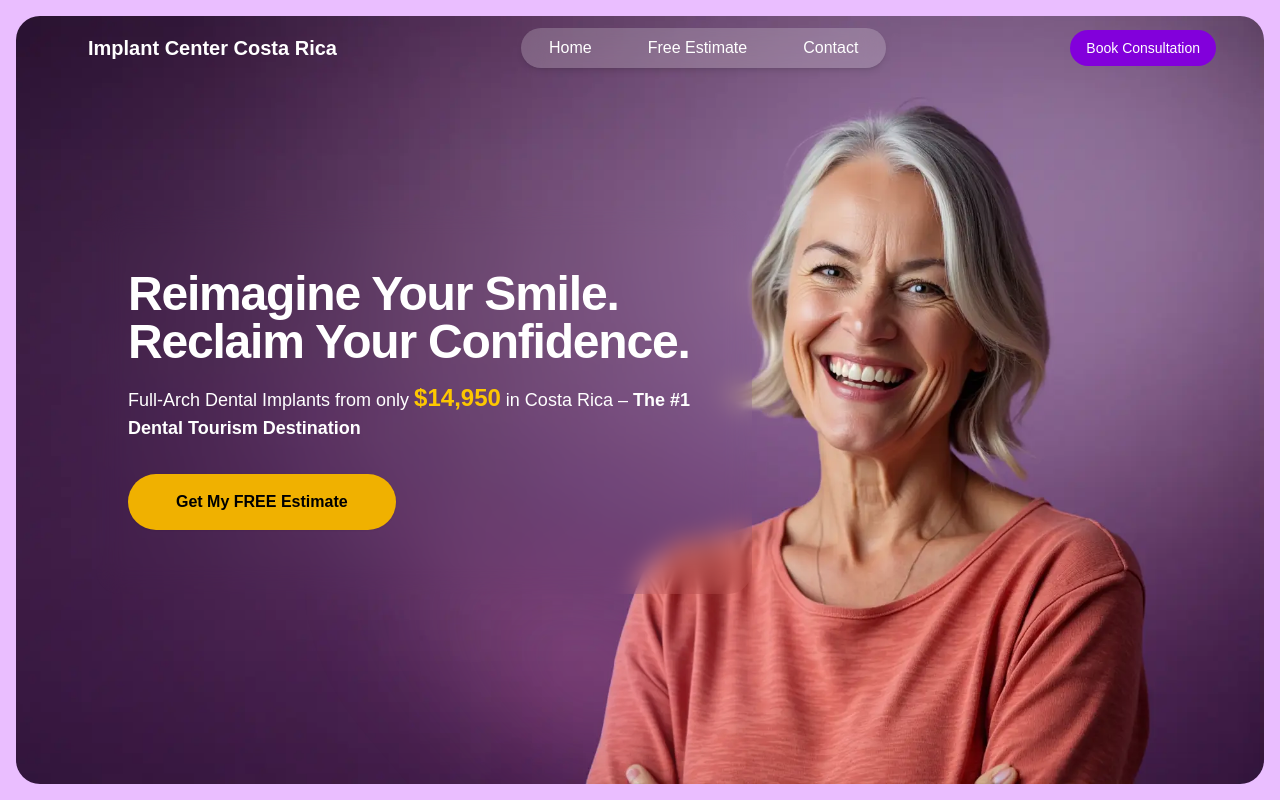
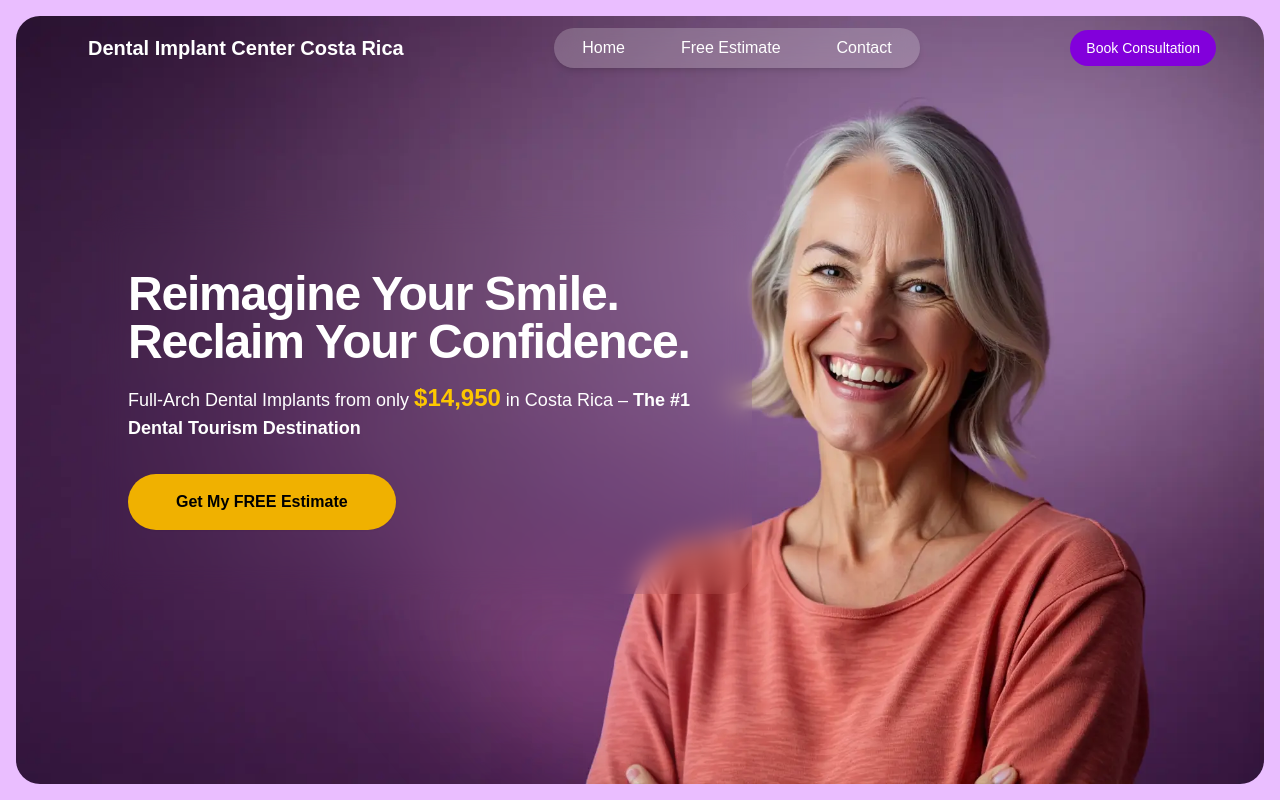
Before and after one commit to ocreamer888/dentalimplantcentercostarica, a Next.js app: page / in a window 1280 px wide. Shown: the top 800 px of the page. Built offline with nearby package versions, Linux system fonts and the light colour scheme; some icons are missing.

Commit message:
SEO Updates modified:   package-lock.json modified:   package.json modified:   src/components/Layout/Header/index.tsx

```diff
--- a/package.json
+++ b/package.json
@@ -1,5 +1,5 @@
 {
-  "name": "implantcentercostarica",
+  "name": "dentalimplantcentercostarica",
   "version": "0.1.0",
   "private": true,
   "scripts": {
--- a/src/components/Layout/Header/index.tsx
+++ b/src/components/Layout/Header/index.tsx
@@ -23,7 +23,7 @@ export default function Header() {
             <Link href="/" className="flex items-center">
               <Icon icon="mdi:tooth" className="h-8 w-8 text-purple-200" />
               <span className="ml-2 text-xl font-bold text-white">
-                Implant Center Costa Rica
+                Dental Implant Center Costa Rica
               </span>
             </Link>
           </div>
```
Also changed, not shown: 1 other file (tests, documents, lock files or other folders).
